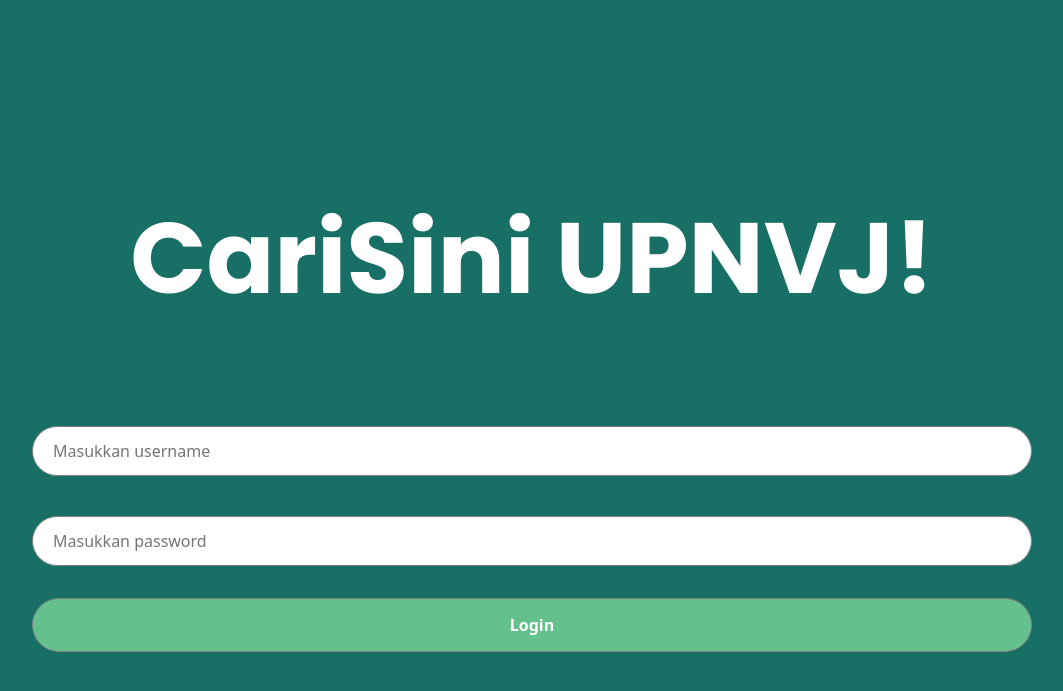
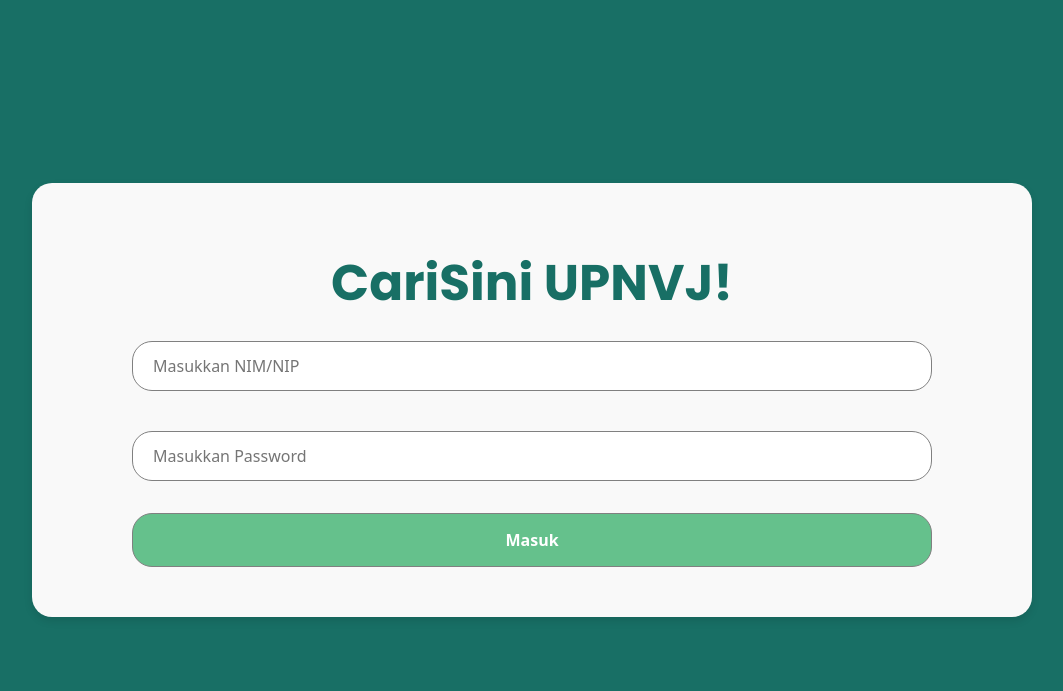
Before and after one commit to adeliadeswita/TBWebP_CariSiniUPNVJ, a PHP site: page /login.php in a window 1280 px wide. Shown: the top 691 px of the page, without its empty margins (108-1171 px from the left). Run offline with PHP 8.4, Linux system fonts and the light colour scheme.

Commit message:
update-all-css
mengupdate berbagai style dari page yang sudah ada sehingga lebih rapih

```diff
--- a/histori_admin.php
+++ b/histori_admin.php
@@ -26,7 +26,7 @@
 
     <div class="flex-container">
         <div class="container mt-3 border rounded bg-white py-4 px-5 mb-5">
-            <header style="margin-bottom:-30px;">
+            <header>
                 <h1 class="title"><a style="text-decoration: none;"><span style= "color:#186F65">Histori </span><span>Verifikasi</span></a></h1>
                 <hr>
             </header>
@@ -39,7 +39,7 @@
                 ?>
 
                 <div class="table-responsive">
-                    <table class="table table-striped mt-4">
+                    <table class="table table-striped">
                         <thead>
                             <tr class="kolom">
                                 <th scope="col">NIM/NIP</th>
--- a/login.php
+++ b/login.php
@@ -10,8 +10,7 @@ if ($_SERVER["REQUEST_METHOD"] == "POST") {
         // Set sesi pengguna
         $_SESSION['username'] = $username;
 
-
-        if (stripos($username, "admin") !== false) {
+        if (strlen($username > 11) !== false) {
             header("Location: temuan_admin.php"); //Kalo username mengandung admin maka akan dialihkan ke halaman temuan_admin.php
         } else {
             header("Location: temuan_user.php");
@@ -22,7 +21,6 @@ if ($_SERVER["REQUEST_METHOD"] == "POST") {
         $error = "Username atau password salah!";
     }
 }
-
 ?>
 
 <!DOCTYPE html>
@@ -43,12 +41,11 @@ if ($_SERVER["REQUEST_METHOD"] == "POST") {
             background-color: #186F65;
         }
 
-
         h3 {
-            margin: 50px 50px 100px 50px;
+            margin: 20px;
             text-align: center;
-            font-size: 100px;
-            color: white;
+            font-size:50px;
+            color: #186F65;
             font-family: 'Poppins';
             font-weight: bold;
         }
@@ -59,38 +56,44 @@ if ($_SERVER["REQUEST_METHOD"] == "POST") {
             margin: 8px 0;
             display: inline-block;
             border: 1px solid grey;
-            border-radius: 30px;
+            border-radius: 20px;
             box-sizing: border-box;
         }
 
         input {
-            width: 1000px;
+            width: 800px;
             align-items: center;
             display: flex;
             justify-content: center;
-            /* color: black; */
         }
 
         input[type=submit] {
             padding: 14px 20px;
             background-color: #65C18C;
             border: 1px solid grey;
-            border-radius: 30px;
+            border-radius: 20px;
             color: white;
             cursor: pointer;
             font-weight: bold;
         }
 
         input[type=submit]:hover {
-            background-color: white;
-            border: 1px solid #65C18C;
-            border-radius: 30px;
-            color: #65C18C;
+            background-color: #186F65;
+            border-radius: 20px;
+            color: white;
         }
 
         .container {
+            width: 100%;
+            max-width: 1000px;
             display: flex;
             justify-content: center;
+            flex-direction: column;
+            align-items: center;
+            padding: 50px;
+            background-color: #f9f9f9;
+            border-radius: 20px;
+            box-shadow: 0 4px 8px rgba(0, 0, 0, 0.1);
         }
     </style>
 </head>
@@ -104,17 +107,13 @@ if ($_SERVER["REQUEST_METHOD"] == "POST") {
                 echo "<p style='color:red;'>$error</p>";
             }
             ?>
-            <!-- <label for="username"><b>Username</b></label> -->
-            <input type="text" placeholder="Masukkan username" name="username" required><br><br>
-
-            <!-- <label for="password"><b>Password</b></label> -->
-            <input type="password" placeholder="Masukkan password" name="password" required>
+            <input type="text" placeholder="Masukkan NIM/NIP" name="username" required><br><br>
+            <input type="password" placeholder="Masukkan Password" name="password" required>
             <br><br>
 
             <div class="login-btn">
-                <input type="submit" value="Login">
+                <input type="submit" value="Masuk">
             </div>
-
         </form>
     </div>
 
--- a/temuan_admin.php
+++ b/temuan_admin.php
@@ -24,7 +24,7 @@
     </nav>
 
     <div class="flex-container">
-        <div class="container mt-5 border rounded bg-white py-4 px-5 mb-5">
+        <div class="container mt-3 border rounded bg-white py-4 px-5 mb-5">
             <header class="header-title mb-2">
                 <h1 class="title"><span style="color:#186F65">Informasi </span><span>Temuan</span></h1>
                 <hr>
@@ -37,7 +37,7 @@
                            onmouseenter="this.style.backgroundColor='#186F65'"
                            onmouseout="this.style.backgroundColor='#65C18C'">Tambah</a>
                     </div>
-                    <div style="margin-right:-660px;">
+                    <div style="margin-right:-850px;">
                         <form class="form-inline my-2 my-lg-0 clearfix d-flex">
                             <input class="form-control mr-sm-2" type="text" name="cari" placeholder="Cari" aria-label="cari">
                             <button class="btn btn-outline my-2 my-sm-0" type="submit"><i class="fa-solid fa-magnifying-glass"></i></button>
--- a/verifikasi.php
+++ b/verifikasi.php
@@ -41,7 +41,6 @@
                     <table class="table table-striped">
                         <thead class="kolom">
                             <tr>
-                                <th scope="col">Nomor</th>
                                 <th scope="col">NIM/NIP</th>
                                 <th scope="col">Nama Lengkap</th>
                                 <th scope="col">KTP/KTM</th>
@@ -63,14 +62,12 @@
                             if(!$result){
                                 die ("Query Error:".mysqli_errno($koneksi)." -".mysqli_error($koneksi));
                             }
-                            $i = 1;
 
                             while($data = mysqli_fetch_assoc($result)) {
                                 $raw_date = strtotime($data["tgl_hilang"]);
                                 $date = date("d - m - Y", $raw_date);
 
                                 echo "<tr>";
-                                echo "<th scope=\"row\">$i</th>";
                                 echo "<td>$data[username]</td>";
                                 echo "<td>$data[nm_lengkap]</td>";
                                 echo "<td><img src='data:ktm_ktm;base64, " . base64_encode($data['ktp_ktm']) . "' alt='Image' style='width:120px; height:80px;'></td>";
@@ -85,7 +82,7 @@
                                 echo "<input type=\"hidden\" name=\"username\" value=\"$data[username]\">";
 
                                 if ($data['status'] == 'Terverifikasi') {
-                                    echo "<input type=\"button\" value=\"Verifikasi\" class=\"btn btn-success\" disabled>";
+                                    echo "<input type=\"button\" value=\"Verifikasi\" class=\"btn btn-success\">";
                                 } else {
                                     echo "<input type=\"submit\" name=\"verifikasi\" value=\"Verifikasi\" class=\"btn btn-info text-white\"
                                         style=\"width:100px; background-color: #65C18C; color: white;\"
@@ -95,7 +92,6 @@
                                 echo "</form>";
                                 echo "</td>";
                                 echo "</tr>";
-                                $i++;
                             }
                             mysqli_free_result($result);
                             mysqli_close($koneksi);
```
Also changed, not shown: tambah_barang.php (+10 -8 lines).
